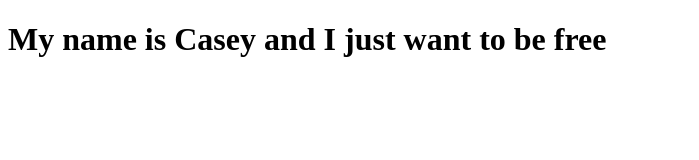
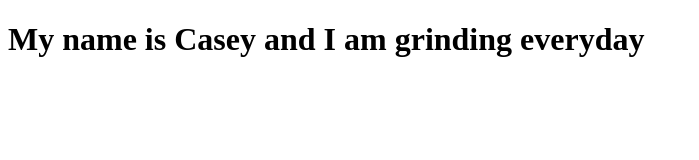
Before and after one commit to CaseySweeney/GitHub-Project, a plain HTML site: page index.html in a window 1280 px wide. Shown: the whole page, without its empty margins (0-699 px from the left). Drawn offline with Linux system fonts and the light colour scheme.

Commit message:
grinding everyday

```diff
--- a/index.html
+++ b/index.html
@@ -7,5 +7,5 @@
     <title>Document</title>
 </head>
 <body>
-<h1>My name is Casey and I just want to be free</h1>
+<h1>My name is Casey and I am grinding everyday</h1>
 </html>
```
